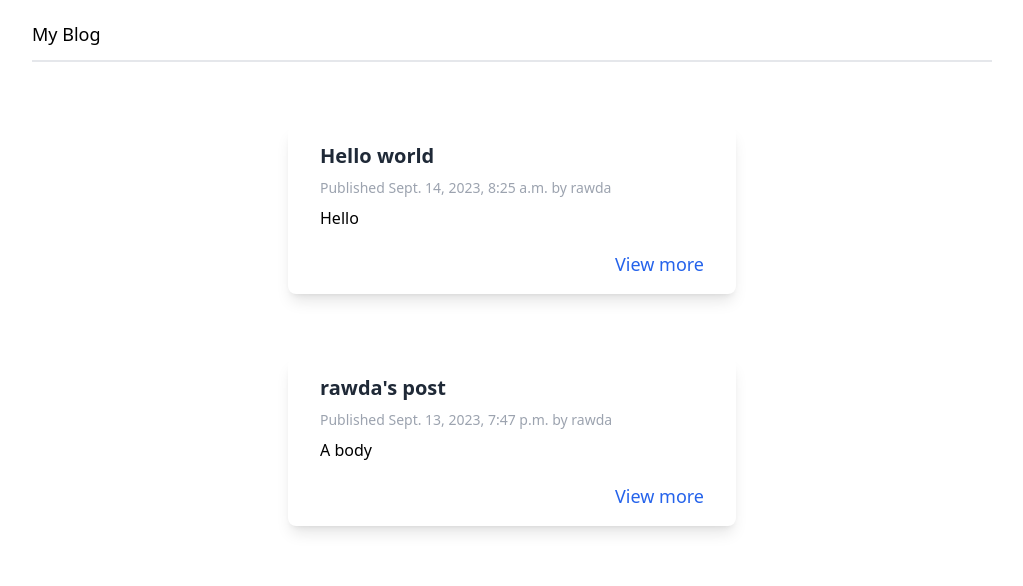
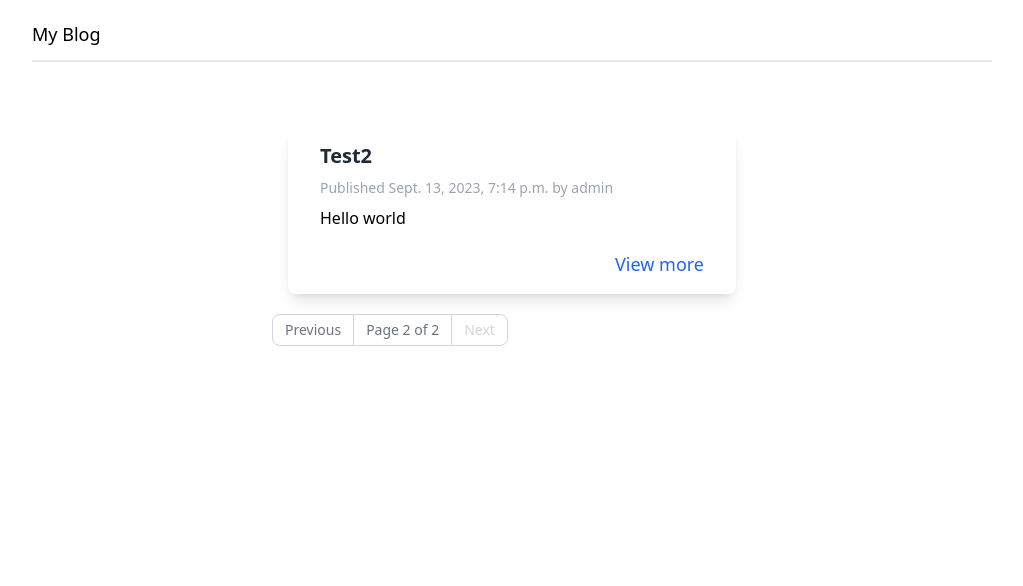
Before and after one commit to rawda-yasser/my_blog_django, a Django app: page /blog/?page=2 in a window 1280 px wide. Shown: the top 586 px of the page, without its empty margins (128-1151 px from the left). After the commit the page ends 346 px from the top, so only its background shows below. Run offline with Django 4.2, Linux system fonts and the light colour scheme; data comes from the database, SQL or seed files in the repository; both versions use the stored data as it was after the commit.

Commit message:
Feat: add pagination template and include it in post list

```diff
--- a/blog/templates/blog/post/list.html
+++ b/blog/templates/blog/post/list.html
@@ -16,5 +16,6 @@
         </div>
     </div>
     {% endfor %}
+    {% include "pagination.html" with page=posts %}
 </div>
 {% endblock %}
--- /dev/null
+++ b/blog/templates/pagination.html
@@ -0,0 +1,26 @@
+<nav class="w-1/2 mx-auto my-5">
+    <ul class="inline-flex -space-x-px text-sm">
+    {% if page.has_previous %}
+    <li>
+        <a href="?page={{page.previous_page_number}}" class="flex items-center justify-center px-3 h-8 ml-0 leading-tight text-gray-500 bg-white border border-gray-300 rounded-l-lg hover:bg-gray-100 hover:text-gray-700">Previous</a>
+      </li>
+      {% else %}
+      <li>
+        <a class="flex items-center justify-center px-3 h-8 ml-0 leading-tight text-gray-300 bg-white border border-gray-300 rounded-l-lg ">Previous</a>
+      </li>
+    {% endif %}
+
+      <li>
+        <span class="flex items-center justify-center px-3 h-8 cursor-pointer leading-tight text-gray-500 bg-white border border-gray-300 ">Page {{page.number}} of {{page.paginator.num_pages}}</span>
+      </li>
+      {% if page.has_next %}
+      <li>
+        <a href="?page={{page.next_page_number}}" class="flex items-center justify-center px-3 h-8 leading-tight text-gray-500 bg-white border border-gray-300 rounded-r-lg hover:bg-gray-100 hover:text-gray-700 ">Next</a>
+      </li>
+      {% else %}
+      <li>
+        <a class="flex items-center justify-center px-3 h-8 leading-tight text-gray-300 bg-white border border-gray-300 rounded-r-lg">Next</a>
+      </li>
+      {% endif %}
+    </ul>
+  </nav>
--- a/blog/views.py
+++ b/blog/views.py
@@ -1,9 +1,12 @@
 from django.shortcuts import render, get_object_or_404
 from .models import Post
-
+from django.core.paginator import Paginator
 
 def post_list(request):
     posts = Post.published.all()
+    paginator = Paginator(posts, 3)
+    page_number = request.GET.get('page', 1)
+    posts = paginator.page(page_number)
     return render(request, 'blog/post/list.html', {'posts': posts})
 
 def post_detail(request, day, month, year, post):
--- a/static/src/styles.css
+++ b/static/src/styles.css
@@ -630,12 +640,20 @@ video {
   margin-top: 1.25rem;
 }
 
+.ml-0 {
+  margin-left: 0px;
+}
+
 .block {
   display: block;
 }
 
 .flex {
   display: flex;
+}
+
+.inline-flex {
+  display: inline-flex;
 }
 
 .table {
@@ -658,6 +676,10 @@ video {
   height: 100vh;
 }
 
+.h-8 {
+  height: 2rem;
+}
+
 .w-1\/2 {
   width: 50%;
 }
@@ -680,6 +714,10 @@ video {
 
 .transform {
   transform: translate(var(--tw-translate-x), var(--tw-translate-y)) rotate(var(--tw-rotate)) skewX(var(--tw-skew-x)) skewY(var(--tw-skew-y)) scaleX(var(--tw-scale-x)) scaleY(var(--tw-scale-y));
+}
+
+.cursor-pointer {
+  cursor: pointer;
 }
 
 .content-start {
@@ -698,8 +736,32 @@ video {
   justify-content: center;
 }
 
+.-space-x-px > :not([hidden]) ~ :not([hidden]) {
+  --tw-space-x-reverse: 0;
+  margin-right: calc(-1px * var(--tw-space-x-reverse));
+  margin-left: calc(-1px * calc(1 - var(--tw-space-x-reverse)));
+}
+
 .rounded-lg {
   border-radius: 0.5rem;
+}
+
+.rounded {
+  border-radius: 0.25rem;
+}
+
+.rounded-md {
+  border-radius: 0.375rem;
+}
+
+.rounded-l-lg {
+  border-top-left-radius: 0.5rem;
+  border-bottom-left-radius: 0.5rem;
+}
+
+.rounded-r-lg {
+  border-top-right-radius: 0.5rem;
+  border-bottom-right-radius: 0.5rem;
 }
 
 .border {
@@ -708,6 +770,11 @@ video {
 
 .border-b-2 {
   border-bottom-width: 2px;
+}
+
+.border-gray-300 {
+  --tw-border-opacity: 1;
+  border-color: rgb(209 213 219 / var(--tw-border-opacity));
 }
 
 .bg-gray-50 {
@@ -730,8 +811,27 @@ video {
   padding-bottom: 1rem;
 }
 
+.px-3 {
+  padding-left: 0.75rem;
+  padding-right: 0.75rem;
+}
+
+.py-1 {
+  padding-top: 0.25rem;
+  padding-bottom: 0.25rem;
+}
+
+.py-1\.5 {
+  padding-top: 0.375rem;
+  padding-bottom: 0.375rem;
+}
+
 .pb-3 {
   padding-bottom: 0.75rem;
+}
+
+.text-center {
+  text-align: center;
 }
 
 .font-serif {
@@ -775,6 +875,10 @@ video {
   line-height: 1.5;
 }
 
+.leading-tight {
+  line-height: 1.25;
+}
+
 .tracking-normal {
   letter-spacing: 0em;
 }
@@ -804,6 +908,21 @@ video {
   color: rgb(31 41 55 / var(--tw-text-opacity));
 }
 
+.text-neutral-600 {
+  --tw-text-opacity: 1;
+  color: rgb(82 82 82 / var(--tw-text-opacity));
+}
+
+.text-gray-900 {
+  --tw-text-opacity: 1;
+  color: rgb(17 24 39 / var(--tw-text-opacity));
+}
+
+.text-gray-300 {
+  --tw-text-opacity: 1;
+  color: rgb(209 213 219 / var(--tw-text-opacity));
+}
+
 .shadow-lg {
   --tw-shadow: 0 10px 15px -3px rgb(0 0 0 / 0.1), 0 4px 6px -4px rgb(0 0 0 / 0.1);
   --tw-shadow-colored: 0 10px 15px -3px var(--tw-shadow-color), 0 4px 6px -4px var(--tw-shadow-color);
```
Also changed, not shown: other parts of static/src/styles.css (+123 -0 lines), db.sqlite3.
